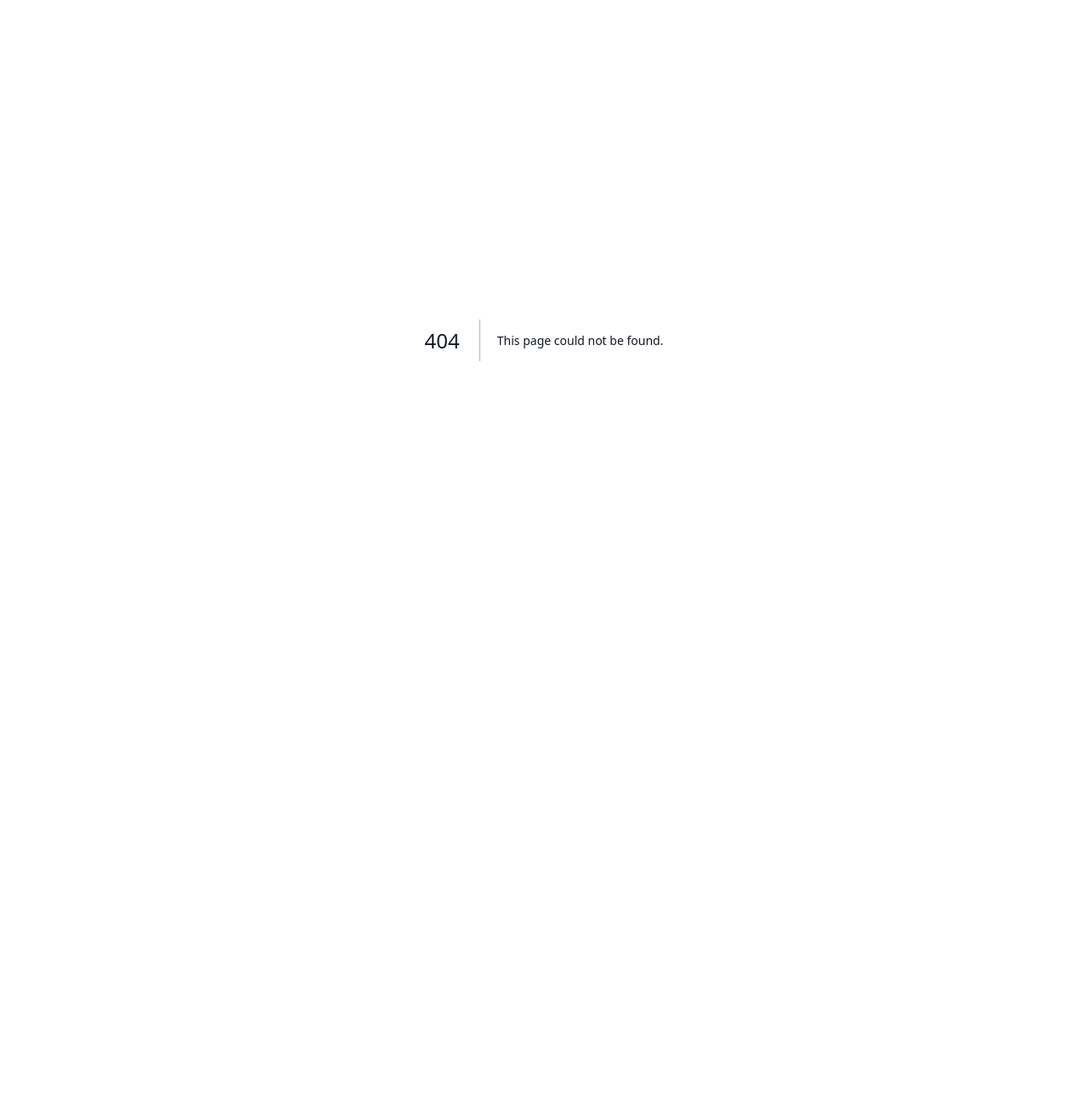
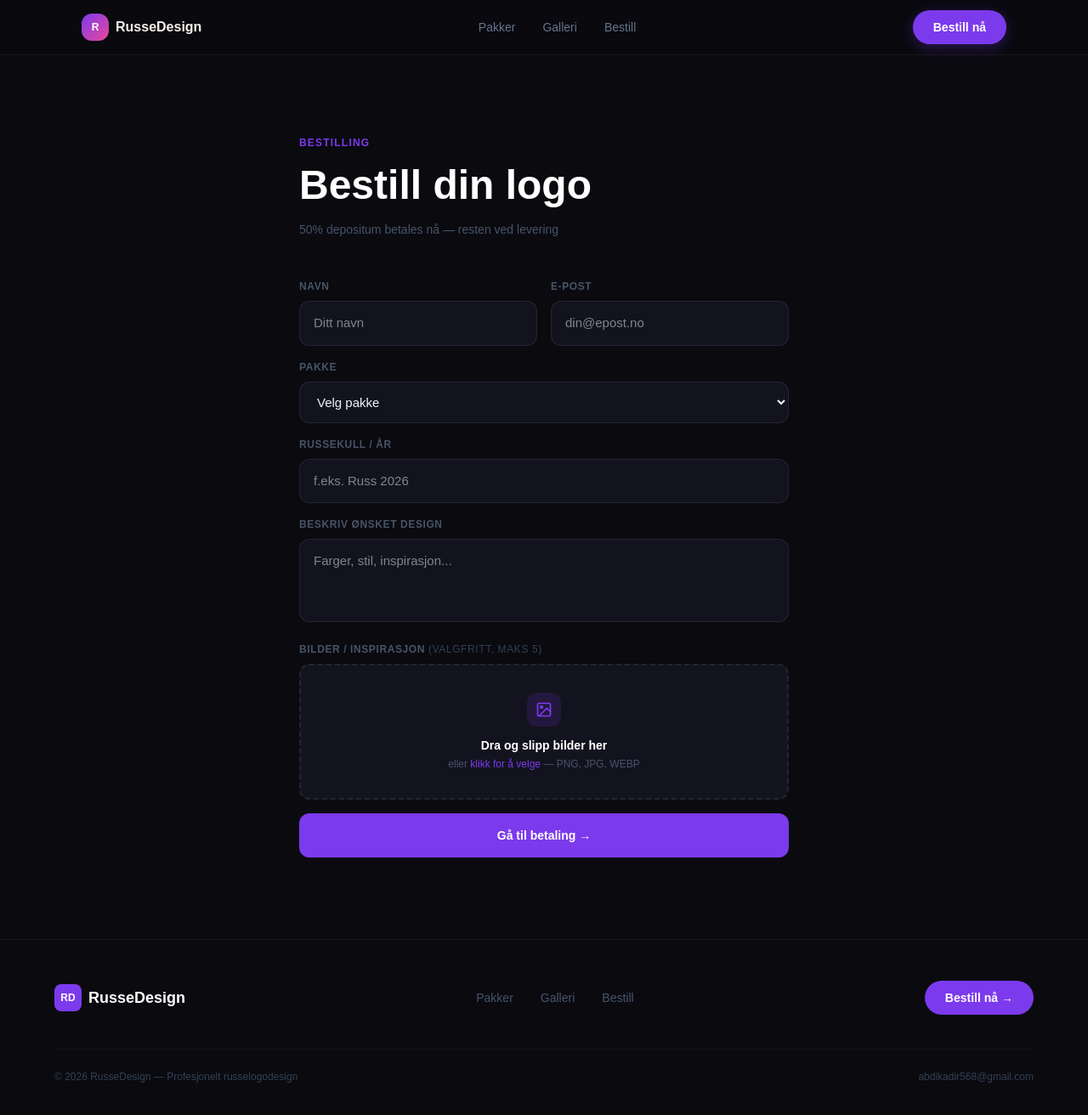
Before and after one commit to dadir9/russedesign, a Next.js app: page /bestill in a window 1280 px wide. Before the commit this address had no page. Shown: the top 1312 px of the page at 85% size. Before the commit the page ends 800 px from the top, so only its background shows below. Built offline with nearby package versions, Linux system fonts and the light colour scheme.

Commit message:
Move order form to dedicated /bestill page

```diff
--- /dev/null
+++ b/app/bestill/page.tsx
@@ -0,0 +1,15 @@
+import Navbar from "@/components/Navbar";
+import OrderForm from "@/components/OrderForm";
+import Footer from "@/components/Footer";
+
+export default function BestillPage() {
+  return (
+    <main style={{ background: "#0a0a0f" }}>
+      <Navbar />
+      <div className="pt-16">
+        <OrderForm />
+      </div>
+      <Footer />
+    </main>
+  );
+}
--- a/app/page.tsx
+++ b/app/page.tsx
@@ -2,7 +2,6 @@ import Navbar from "@/components/Navbar";
 import Hero from "@/components/Hero";
 import Packages from "@/components/Packages";
 import Gallery from "@/components/Gallery";
-import OrderForm from "@/components/OrderForm";
 import Footer from "@/components/Footer";
 
 export default function Home() {
@@ -12,7 +11,6 @@ export default function Home() {
       <Hero />
       <Packages />
       <Gallery />
-      <OrderForm />
       <Footer />
     </main>
   );
--- a/components/Footer.tsx
+++ b/components/Footer.tsx
@@ -11,10 +11,10 @@ export default function Footer() {
           <div className="flex gap-8 text-sm font-medium" style={{ color: "#475569" }}>
             <a href="#pakker" className="hover:text-white transition-colors">Pakker</a>
             <a href="#galleri" className="hover:text-white transition-colors">Galleri</a>
-            <a href="#bestill" className="hover:text-white transition-colors">Bestill</a>
+            <a href="/bestill" className="hover:text-white transition-colors">Bestill</a>
           </div>
 
-          <a href="#bestill" className="text-white text-sm font-bold px-6 py-2.5 rounded-full transition-all hover:opacity-80" style={{ background: "#7c3aed" }}>
+          <a href="/bestill" className="text-white text-sm font-bold px-6 py-2.5 rounded-full transition-all hover:opacity-80" style={{ background: "#7c3aed" }}>
             Bestill nå →
           </a>
         </div>
--- a/components/Hero.tsx
+++ b/components/Hero.tsx
@@ -65,7 +65,7 @@ export default function Hero() {
             {/* CTAs */}
             <div className="flex flex-wrap items-center gap-5">
               <a
-                href="#bestill"
+                href="/bestill"
                 className="text-white font-bold px-8 py-4 rounded-full text-sm transition-all hover:opacity-90 hover:scale-[1.02] shadow-lg"
                 style={{ background: "#7c3aed", boxShadow: "0 8px 32px rgba(124,58,237,0.35)" }}
               >
--- a/components/Navbar.tsx
+++ b/components/Navbar.tsx
@@ -24,7 +24,7 @@ export default function Navbar() {
 
         {/* Desktop nav links */}
         <div className="hidden md:flex items-center gap-8">
-          {[["Pakker", "#pakker"], ["Galleri", "#galleri"], ["Bestill", "#bestill"]].map(([label, href]) => (
+          {[["Pakker", "#pakker"], ["Galleri", "#galleri"], ["Bestill", "/bestill"]].map(([label, href]) => (
             <a
               key={label}
               href={href}
@@ -43,7 +43,7 @@ export default function Navbar() {
         {/* Right side */}
         <div className="flex items-center gap-3">
           <a
-            href="#bestill"
+            href="/bestill"
             className="hidden md:block text-white text-sm font-bold px-6 py-2.5 rounded-full transition-all hover:opacity-90 hover:scale-[1.02]"
             style={{ background: "#7c3aed", boxShadow: "0 4px 16px rgba(124,58,237,0.3)" }}
           >
@@ -71,7 +71,7 @@ export default function Navbar() {
           className="md:hidden px-6 pb-4 flex flex-col gap-1"
           style={{ background: "rgba(10,10,15,0.97)", borderTop: "1px solid rgba(255,255,255,0.06)" }}
         >
-          {[["Pakker", "#pakker"], ["Galleri", "#galleri"], ["Bestill", "#bestill"]].map(([label, href]) => (
+          {[["Pakker", "#pakker"], ["Galleri", "#galleri"], ["Bestill", "/bestill"]].map(([label, href]) => (
             <a
               key={label}
               href={href}
@@ -83,7 +83,7 @@ export default function Navbar() {
             </a>
           ))}
           <a
-            href="#bestill"
+            href="/bestill"
             onClick={() => setOpen(false)}
             className="mt-2 text-center text-white text-sm font-bold py-3 rounded-full"
             style={{ background: "#7c3aed" }}
```
